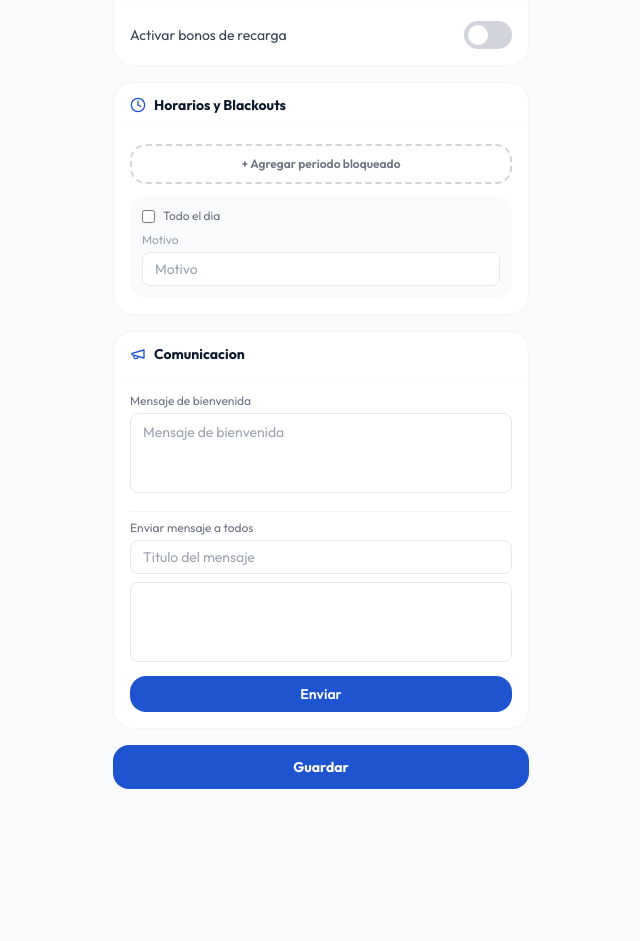
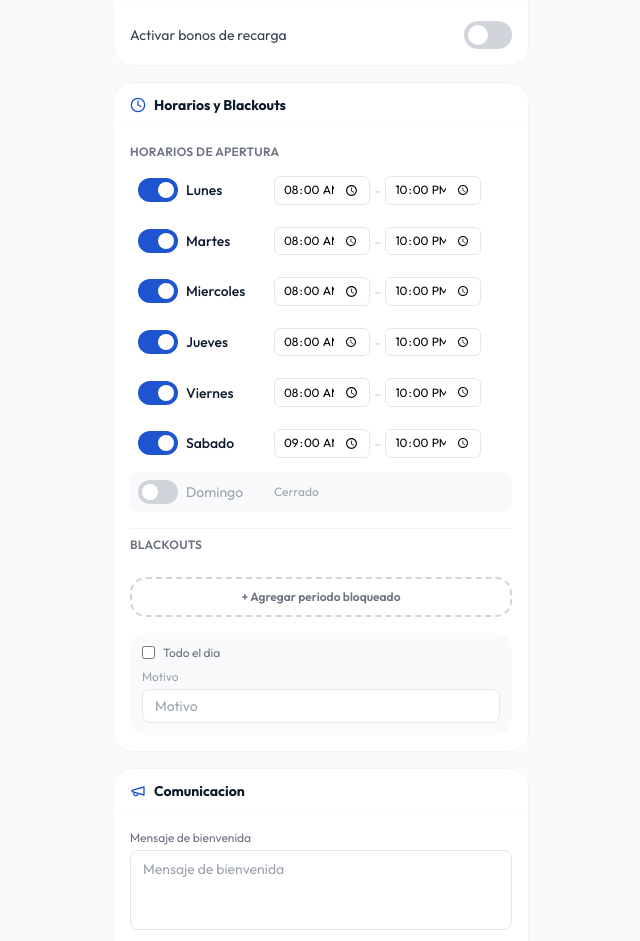
Before and after one commit to Chatcrafters/CERTICOURT_booking, a Next.js app: page /operator/settings in a window 1280 px wide. Shown: the part 840-1781 px from the top of the page, without its empty margins (319-959 px from the left). Before the commit the page ends 1725 px from the top, so only its background shows below. Built offline with nearby package versions, Linux system fonts and the light colour scheme.

Commit message:
Add opening hours config to operator settings

```diff
--- a/src/app/(app)/operator/settings/page.tsx
+++ b/src/app/(app)/operator/settings/page.tsx
@@ -7,6 +7,24 @@ import { IconMoney, IconCalendar, IconClock, IconMegaphone, IconCheck, IconCredi
 interface BonusTier {
   min_amount: number
   bonus: number
+}
+
+interface DayHours {
+  enabled: boolean
+  open: string
+  close: string
+}
+
+const DAY_KEYS = ['monday', 'tuesday', 'wednesday', 'thursday', 'friday', 'saturday', 'sunday'] as const
+
+const defaultHours: Record<string, DayHours> = {
+  monday:    { enabled: true,  open: '08:00', close: '22:00' },
+  tuesday:   { enabled: true,  open: '08:00', close: '22:00' },
+  wednesday: { enabled: true,  open: '08:00', close: '22:00' },
+  thursday:  { enabled: true,  open: '08:00', close: '22:00' },
+  friday:    { enabled: true,  open: '08:00', close: '22:00' },
+  saturday:  { enabled: true,  open: '09:00', close: '22:00' },
+  sunday:    { enabled: false, open: '09:00', close: '22:00' },
 }
 
 export default function OperatorSettingsPage() {
@@ -25,6 +43,7 @@ export default function OperatorSettingsPage() {
     { min_amount: 50, bonus: 10 },
     { min_amount: 100, bonus: 30 },
   ])
+  const [openingHours, setOpeningHours] = useState<Record<string, DayHours>>({ ...defaultHours })
   const [welcomeMsg, setWelcomeMsg] = useState('')
   const [broadcastTitle, setBroadcastTitle] = useState('')
   const [broadcastBody, setBroadcastBody] = useState('')
@@ -49,6 +68,10 @@ export default function OperatorSettingsPage() {
 
   function removeTier(index: number) {
     setBonusTiers(prev => prev.filter((_, i) => i !== index))
+  }
+
+  function updateDayHours(day: string, field: keyof DayHours, value: string | boolean) {
+    setOpeningHours(prev => ({ ...prev, [day]: { ...prev[day], [field]: value } }))
   }
 
   return (
@@ -262,7 +285,45 @@ export default function OperatorSettingsPage() {
             <IconClock size={16} className="text-cc-blue" />
             <h2 className="text-sm font-bold text-cc-dark">{s.blackouts.title}</h2>
           </div>
-          <div className="p-4 space-y-3">
+          <div className="p-4 space-y-4">
+            {/* Opening Hours */}
+            <div>
+              <h3 className="text-xs font-semibold text-gray-500 uppercase tracking-wide mb-2">{s.hours.title}</h3>
+              <div className="space-y-1.5">
+                {DAY_KEYS.map((day, i) => {
+                  const dh = openingHours[day]
+                  return (
+                    <div key={day} className={`flex items-center gap-2 rounded-lg p-2 ${dh.enabled ? 'bg-white' : 'bg-gray-50'}`}>
+                      <button onClick={() => updateDayHours(day, 'enabled', !dh.enabled)}
+                        className={`w-10 h-6 rounded-full transition-colors relative flex-shrink-0 ${dh.enabled ? 'bg-cc-blue' : 'bg-gray-300'}`}>
+                        <div className={`w-4 h-4 bg-white rounded-full absolute top-1 transition-transform ${dh.enabled ? 'translate-x-5' : 'translate-x-1'}`} />
+                      </button>
+                      <span className={`text-sm w-20 flex-shrink-0 ${dh.enabled ? 'text-cc-dark font-medium' : 'text-gray-400'}`}>
+                        {s.hours.days[i]}
+                      </span>
+                      {dh.enabled ? (
+                        <div className="flex items-center gap-1 flex-1">
+                          <input type="time" value={dh.open}
+                            onChange={e => updateDayHours(day, 'open', e.target.value)}
+                            className="border border-gray-200 rounded-md px-2 py-1 text-xs bg-white w-24" />
+                          <span className="text-gray-300">-</span>
+                          <input type="time" value={dh.close}
+                            onChange={e => updateDayHours(day, 'close', e.target.value)}
+                            className="border border-gray-200 rounded-md px-2 py-1 text-xs bg-white w-24" />
+                        </div>
+                      ) : (
+                        <span className="text-xs text-gray-400">{s.hours.closed}</span>
+                      )}
+                    </div>
+                  )
+                })}
+              </div>
+            </div>
+
+            {/* Blackout Periods */}
+            <div className="pt-2 border-t border-gray-100">
+              <h3 className="text-xs font-semibold text-gray-500 uppercase tracking-wide mb-2">Blackouts</h3>
+            </div>
             <button className="w-full py-2.5 rounded-xl border-2 border-dashed border-gray-300 text-xs font-semibold text-gray-500 hover:border-cc-blue hover:text-cc-blue transition-colors">
               + {s.blackouts.addBlackout}
             </button>
--- a/src/lib/i18n/translations.ts
+++ b/src/lib/i18n/translations.ts
@@ -40,6 +40,14 @@ export const translations = {
         addTier: 'Stufe hinzufügen',
         preview: 'Bei {amount} EUR Aufladung erhältst du {total} EUR',
         info: 'Boni werden automatisch beim Aufladen gutgeschrieben',
+      },
+      hours: {
+        title: 'Öffnungszeiten',
+        open: 'Geöffnet',
+        closed: 'Geschlossen',
+        opening: 'Öffnung',
+        closing: 'Schließung',
+        days: ['Montag', 'Dienstag', 'Mittwoch', 'Donnerstag', 'Freitag', 'Samstag', 'Sonntag'],
       },
       blackouts: {
         title: 'Öffnungszeiten & Sperrzeiten',
@@ -97,6 +105,14 @@ export const translations = {
         preview: 'Al cargar {amount} EUR recibes {total} EUR',
         info: 'Los bonos se aplican automaticamente al recargar el wallet',
       },
+      hours: {
+        title: 'Horarios de apertura',
+        open: 'Abierto',
+        closed: 'Cerrado',
+        opening: 'Apertura',
+        closing: 'Cierre',
+        days: ['Lunes', 'Martes', 'Miercoles', 'Jueves', 'Viernes', 'Sabado', 'Domingo'],
+      },
       blackouts: {
         title: 'Horarios y Blackouts',
         addBlackout: 'Agregar periodo bloqueado',
```
